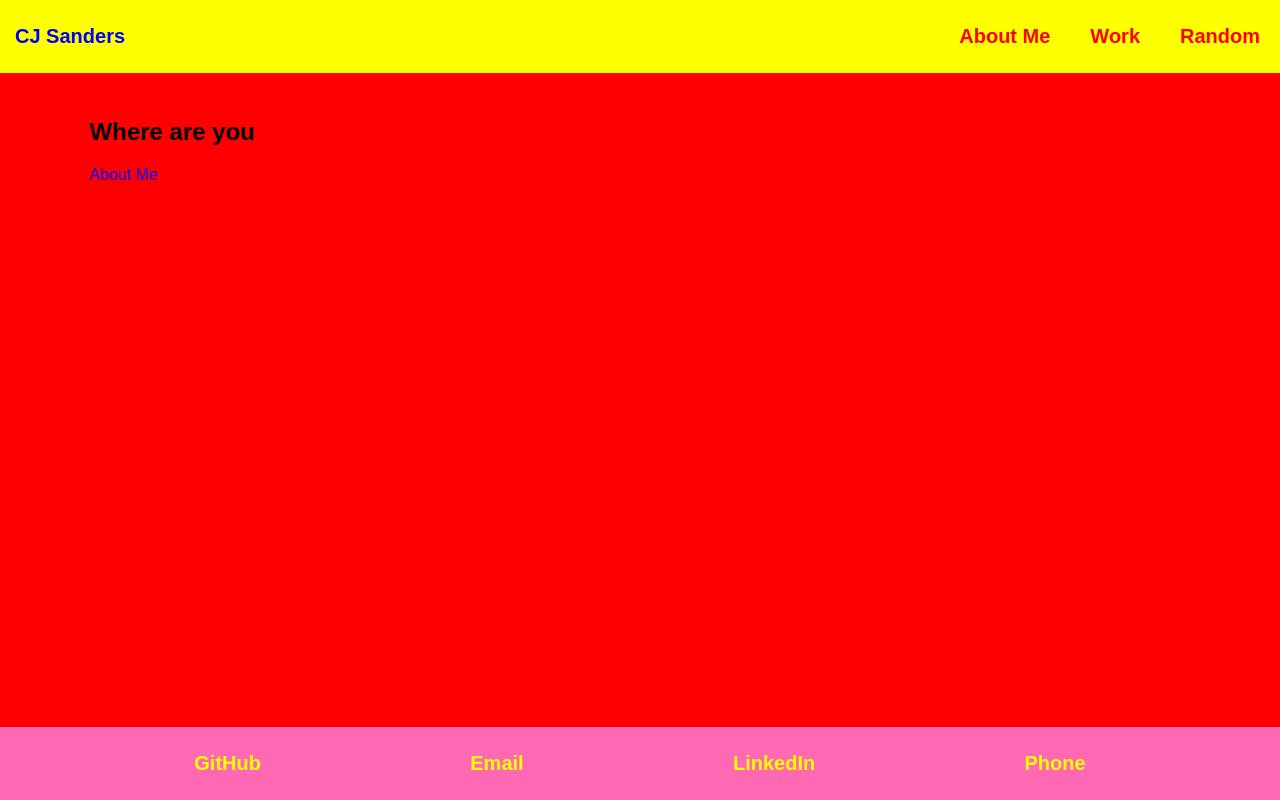
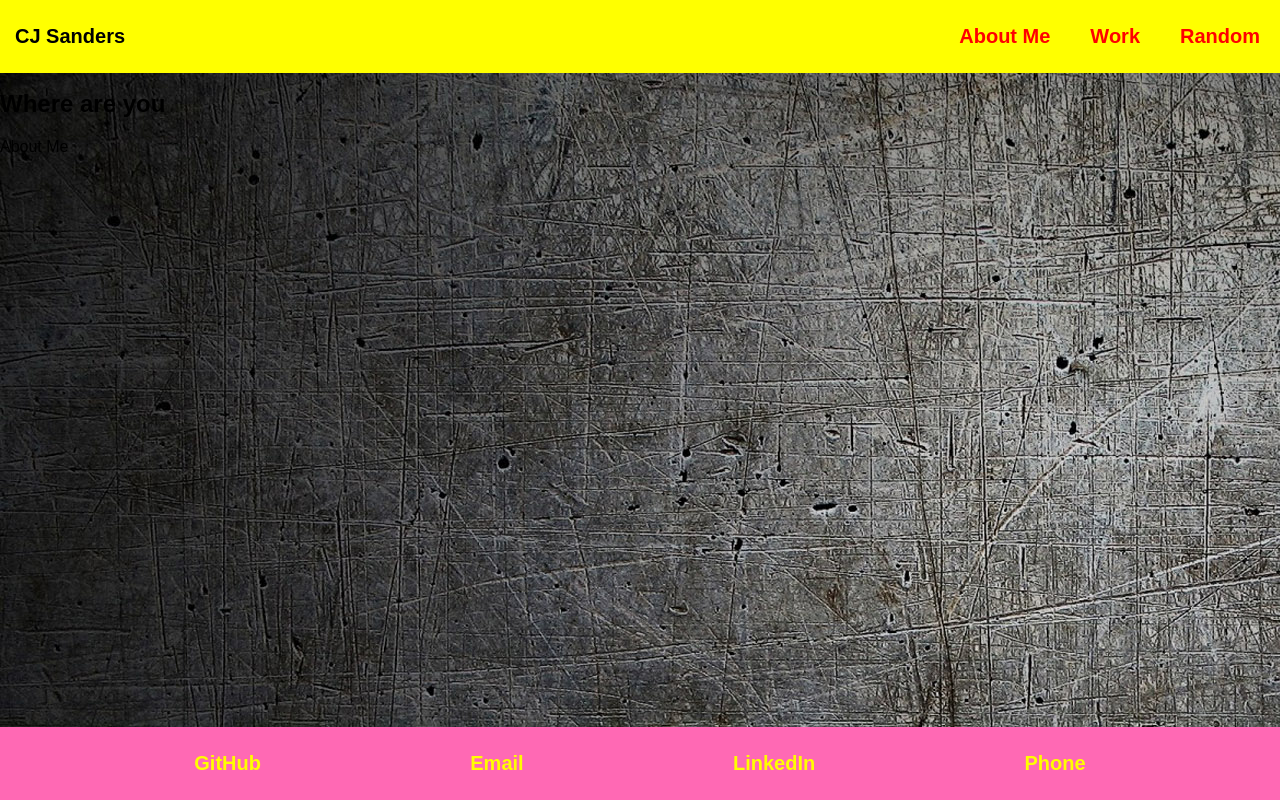
Before and after one commit to EsotericZ/portfolio-old, a plain HTML site: page index.html in a window 1280 px wide. Shown: the top 800 px of the page. Drawn offline with Linux system fonts and the light colour scheme.

Commit message:
updated all backgrounds css

```diff
--- a/assets/css/style.css
+++ b/assets/css/style.css
@@ -1,12 +1,11 @@
 * {
     box-sizing: border-box;
     font-family: Arial, Helvetica, sans-serif;
-    scroll-padding-top: 80px;
+    scroll-padding-top: 70px;
 }
 
 body {
     margin: 0;
-    background-image: url("../images/background.jpg");
 }
 
 nav {
@@ -40,18 +39,22 @@ nav a {
 
 section {
     width: 100%;
-    padding: 0 7%;
+    display: table;
     margin: 0;
     height: 100vh;
 }
 
 #about-me {
-    padding-top: 80px;
-    background-color: red;
+    padding-top: 70px;
+    background-image: url("../images/bg1.jpg");
 }
 
-p {
-    color: blue;
+#work {
+    background-image: url("../images/bg2.jpg");
+}
+
+#random {
+    background-image: url("../images/bg3.jpg");
 }
 
 footer {
```
Also changed, not shown: index.html (+3 -3 lines), assets/images/background.jpg (deleted), assets/images/bg1.jpg (added), assets/images/bg2.jpg (added), assets/images/bg3.jpg (added).
